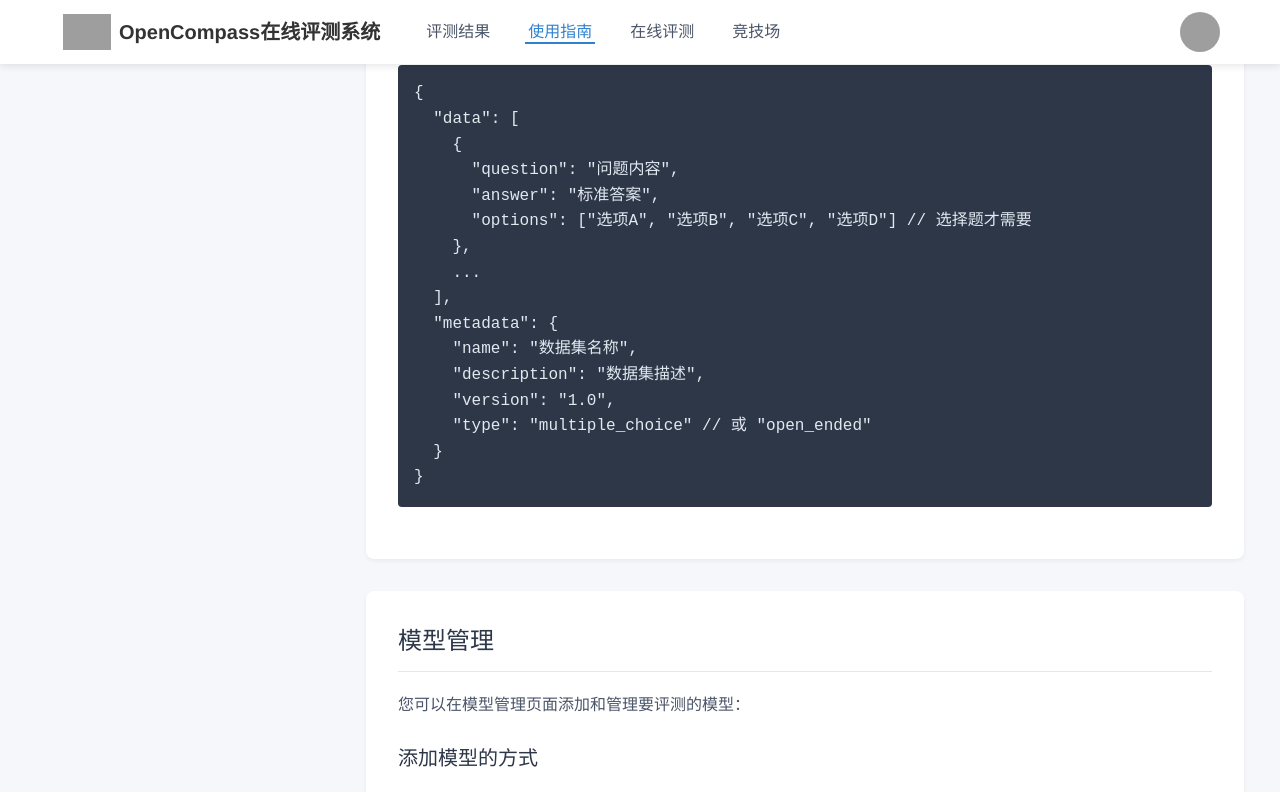
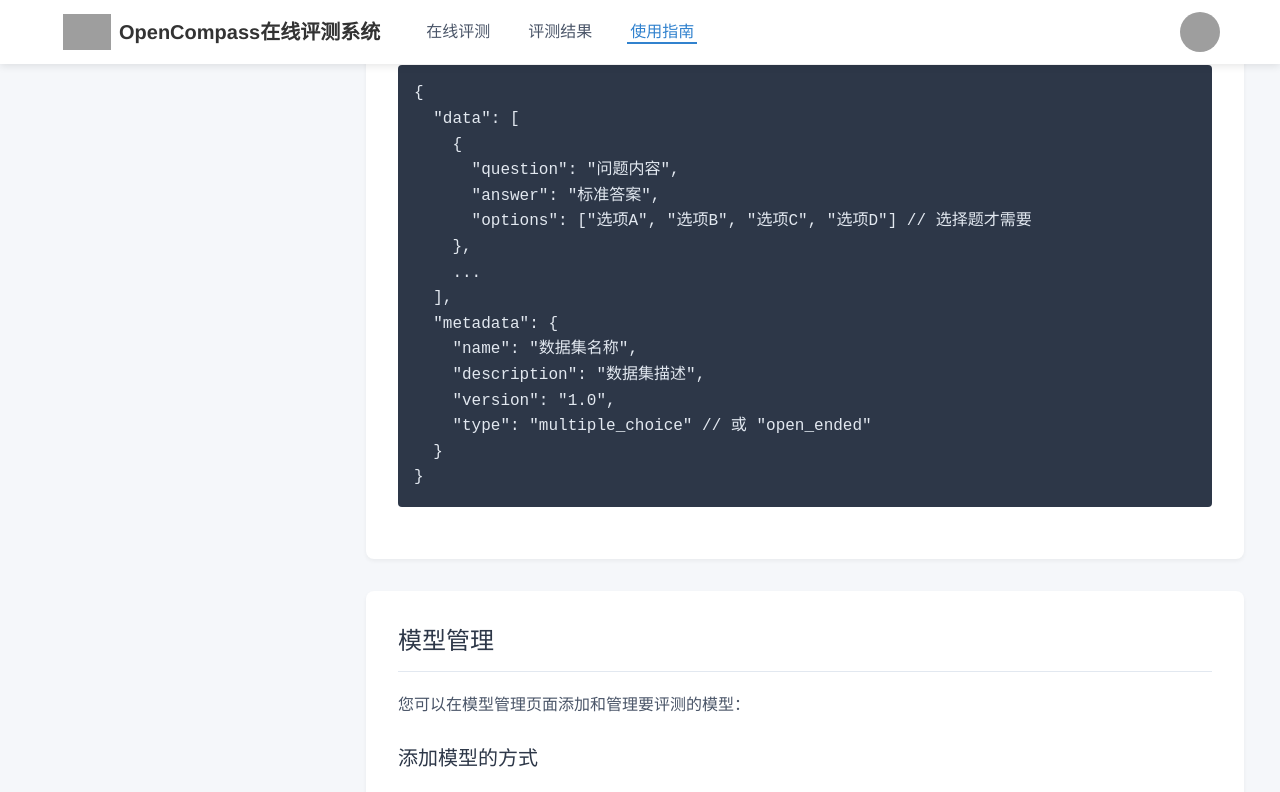
Before and after one commit to domonic18/ai-eval-system, a Vue app in the folder apps/web/: page /guide in a window 1280 px wide. Shown: the top 792 px of the page. Built offline with nearby package versions, Linux system fonts and the light colour scheme; no server answers; sample sign-in values are in the browser's storage; grey boxes are pictures that could not be loaded.

Commit message:
修改Header的导航菜单顺序

```diff
--- a/apps/web/src/components/TheHeader.vue
+++ b/apps/web/src/components/TheHeader.vue
@@ -13,17 +13,17 @@
       <nav class="nav">
         <ul class="nav-list">
           <li class="nav-item">
+            <router-link to="/evaluation" class="nav-link">在线评测</router-link>
+          </li>
+          <li class="nav-item">
             <router-link to="/evaluation-results" class="nav-link">评测结果</router-link>
           </li>
           <li class="nav-item">
             <router-link to="/guide" class="nav-link">使用指南</router-link>
           </li>
-          <li class="nav-item">
-            <router-link to="/evaluation" class="nav-link">在线评测</router-link>
-          </li>
-          <li class="nav-item">
+          <!-- <li class="nav-item">
             <router-link to="/arena" class="nav-link">竞技场</router-link>
-          </li>
+          </li> -->
         </ul>
       </nav>
 
@@ -94,14 +94,15 @@ export default {
   top: 0;
   left: 0;
   right: 0;
-  z-index: 100;
+  z-index: var(--header-z-index, 100);
+  height: var(--header-height, 64px);
 }
 
 .header-container {
   display: flex;
   align-items: center;
   justify-content: space-between;
-  height: 64px;
+  height: var(--header-height, 64px);
 }
 
 .logo {
```
